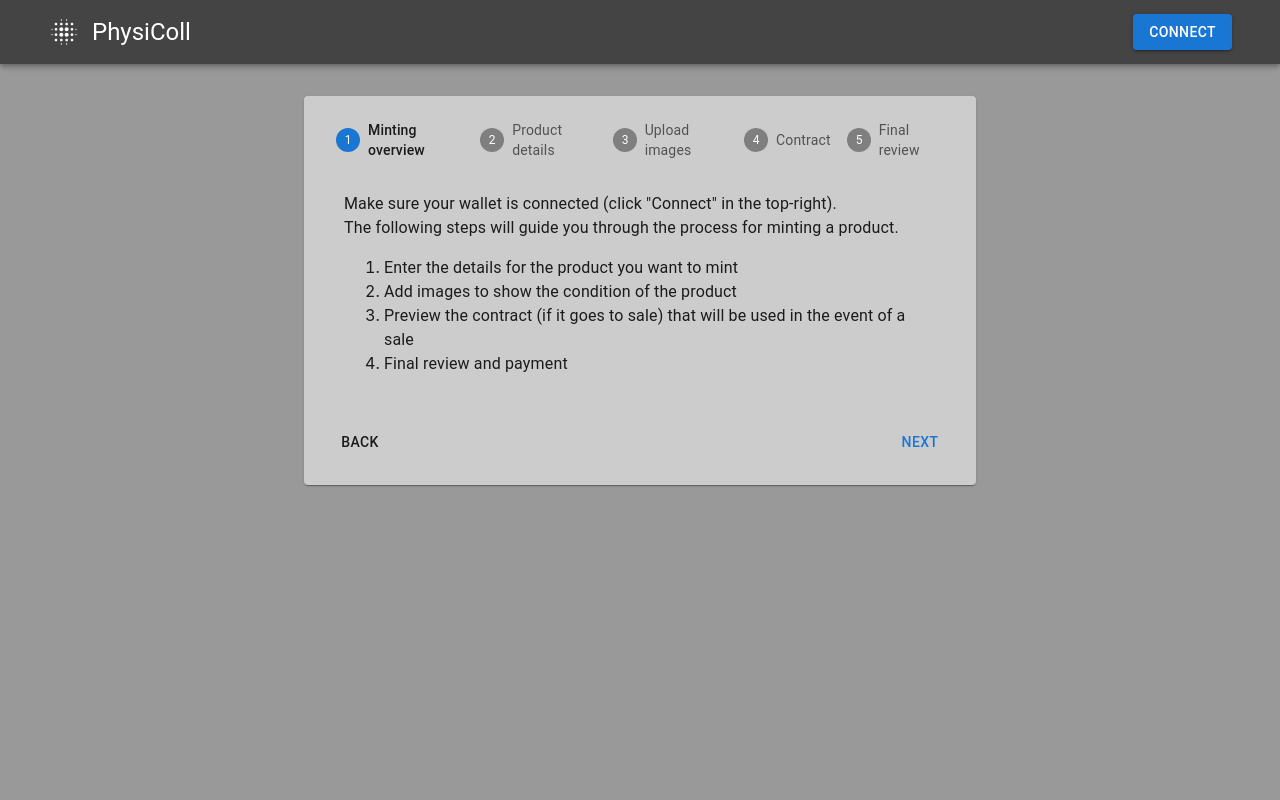
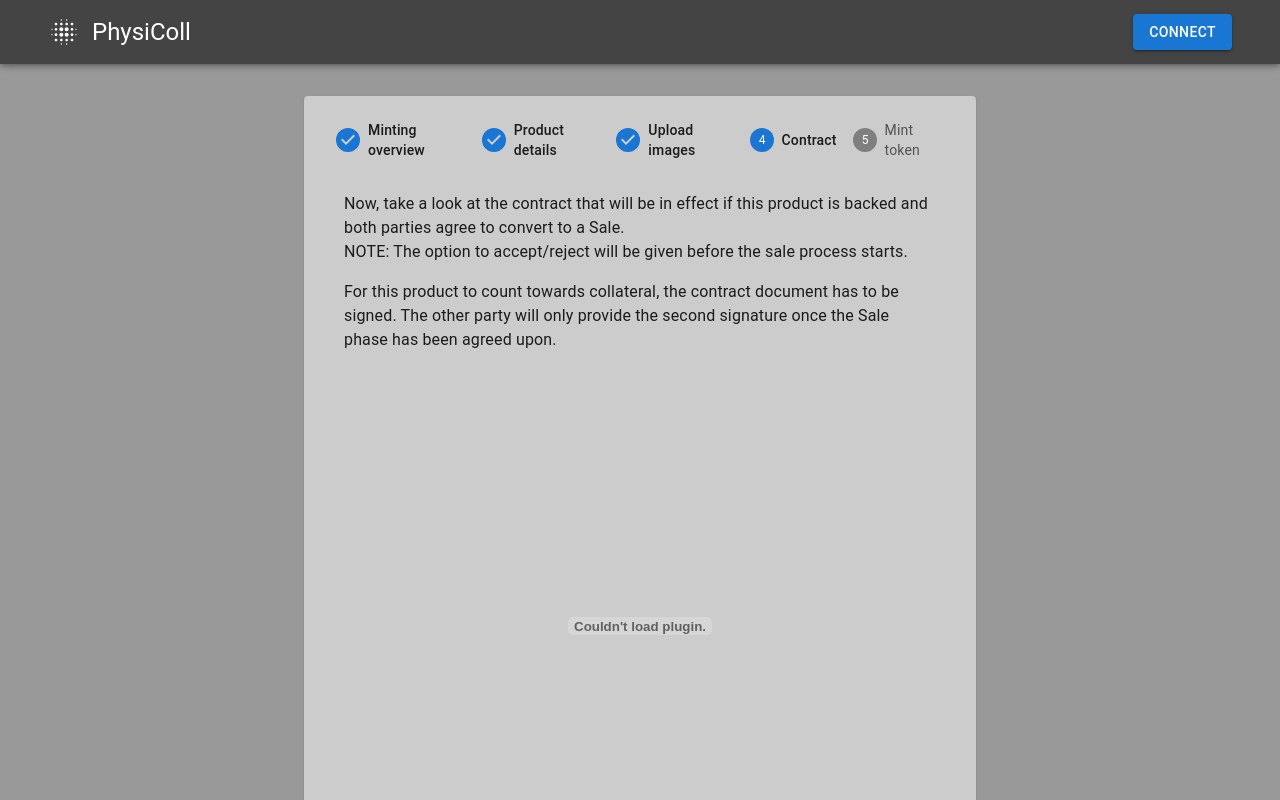
Before and after one commit to HenricoW/PhysiColl-hedera, a Next.js app: page /newmint in a window 1280 px wide. Shown: the top 800 px of the page. Built offline with nearby package versions, Linux system fonts and the light colour scheme.

Commit message:
feat: viewer on contract step

```diff
--- /dev/null
+++ b/components/Steps/NewMintContract.tsx
@@ -0,0 +1,31 @@
+import { Box, Button, Typography } from "@mui/material";
+import React from "react";
+
+// temp
+const src = "pdf/afile.pdf";
+// end temp
+
+const NewMintContract = () => {
+  return (
+    <>
+      <Typography>
+        Now, take a look at the contract that will be in effect if this product is backed and both parties agree to
+        convert to a Sale.
+      </Typography>
+      <Typography>NOTE: The option to accept/reject will be given before the sale process starts.</Typography>
+      <p></p>
+      <Typography>
+        For this product to count towards collateral, the contract document has to be signed. The other party will only
+        provide the second signature once the Sale phase has been agreed upon.
+      </Typography>
+      <Box my="1.5em" height="500px">
+        <embed src={src} type="application/pdf" width="100%" height="100%" />
+      </Box>
+      <Button sx={{ display: "block", m: "0 auto" }} variant="contained">
+        Sign &amp; Upload
+      </Button>
+    </>
+  );
+};
+
+export default NewMintContract;
--- /dev/null
+++ b/lib/utils/data-structs.ts
@@ -0,0 +1,19 @@
+export interface ProductData {
+  title: string;
+  brand: string;
+  modelName: string;
+  modelNumber: string;
+  year: number;
+  serialNumber: string;
+  description: string;
+  creator: string;
+  mintDate: number;
+  owner: string;
+  backer: string;
+  requestValue: number;
+  minValue: number;
+  backedVal: number;
+  backedDate: number;
+  imageURLs: string[];
+  contractURL: string;
+}
--- a/pages/newmint.tsx
+++ b/pages/newmint.tsx
@@ -2,6 +2,8 @@ import { ChangeEvent, ReactNode, useState } from "react";
 import { Box, Button, Card, FormControl, ImageList, ImageListItem, OutlinedInput } from "@mui/material";
 import { InputAdornment, InputLabel } from "@mui/material";
 import { Step, StepLabel, Stepper, TextField, Typography } from "@mui/material";
+import { ProductData } from "../lib/utils/data-structs";
+import NewMintContract from "../components/Steps/NewMintContract";
 
 // temp
 const walletAddr = "";
@@ -10,22 +12,6 @@ const minNoImgs = 3;
 const maxNoImgs = 5;
 const minValRate = 0.8;
 // end temp
-
-interface ProductData {
-  title: string;
-  brand: string;
-  modelName: string;
-  modelNumber: string;
-  year: number;
-  serialNumber: string;
-  description: string;
-  creator: string;
-  owner: string;
-  requestValue: number;
-  minValue: number;
-  imageURLs: string[];
-  contractURL: string;
-}
 
 const initData: ProductData = {
   title: "",
@@ -36,20 +22,26 @@ const initData: ProductData = {
   serialNumber: "",
   description: "",
   creator: "",
+  mintDate: 0,
   owner: "",
+  backer: "",
   requestValue: 0,
   minValue: 0,
+  backedVal: 0,
+  backedDate: 0,
   imageURLs: [],
   contractURL: "",
 };
 
 const NewMint = () => {
-  const [activeStep, setActiveStep] = useState(0);
+  const [activeStep, setActiveStep] = useState(3);
   const [prodData, setProdData] = useState<ProductData>({ ...initData, creator: walletAddr, owner: walletAddr });
   const [fileName, setFileName] = useState("");
   const [imgURLs, setImgURLs] = useState<string[]>([]);
   const [imgFiles, setImgFiles] = useState<File[]>([]);
   const [uploadResponse, setUploadResponse] = useState("");
+  const [imgUploadResponse, setImgUploadResponse] = useState("");
+  const [docUploadResponse, setDocUploadResponse] = useState("");
 
   const onImgAdd = (e: ChangeEvent<HTMLInputElement>) => {
     console.log(e.target.files);
@@ -204,6 +196,7 @@ const NewMint = () => {
     },
     {
       label: "Upload images",
+      // TODO: Upload to storage in step (needed in next step)
       body: (
         <>
           <Typography mt="1em">
@@ -270,15 +263,12 @@ const NewMint = () => {
     },
     {
       label: "Contract",
-      body: (
-        <>
-          <Typography>Make sure your wallet is connected (click &quot;Connect&quot; in the top-right).</Typography>
-          <Typography>The following steps will guide you through the process for minting a product.</Typography>
-        </>
-      ),
+      // TODO: Prepop w/ img urls, desc data, upload orig. Also, sign & upload _s1 version
+      body: <NewMintContract />,
     },
     {
-      label: "Final review",
+      label: "Mint token",
+      // TODO: mint nft
       body: (
         <>
           <Typography>Make sure your wallet is connected (click &quot;Connect&quot; in the top-right).</Typography>
```
Also changed, not shown: 1 other file (tests, documents, lock files or other folders).
